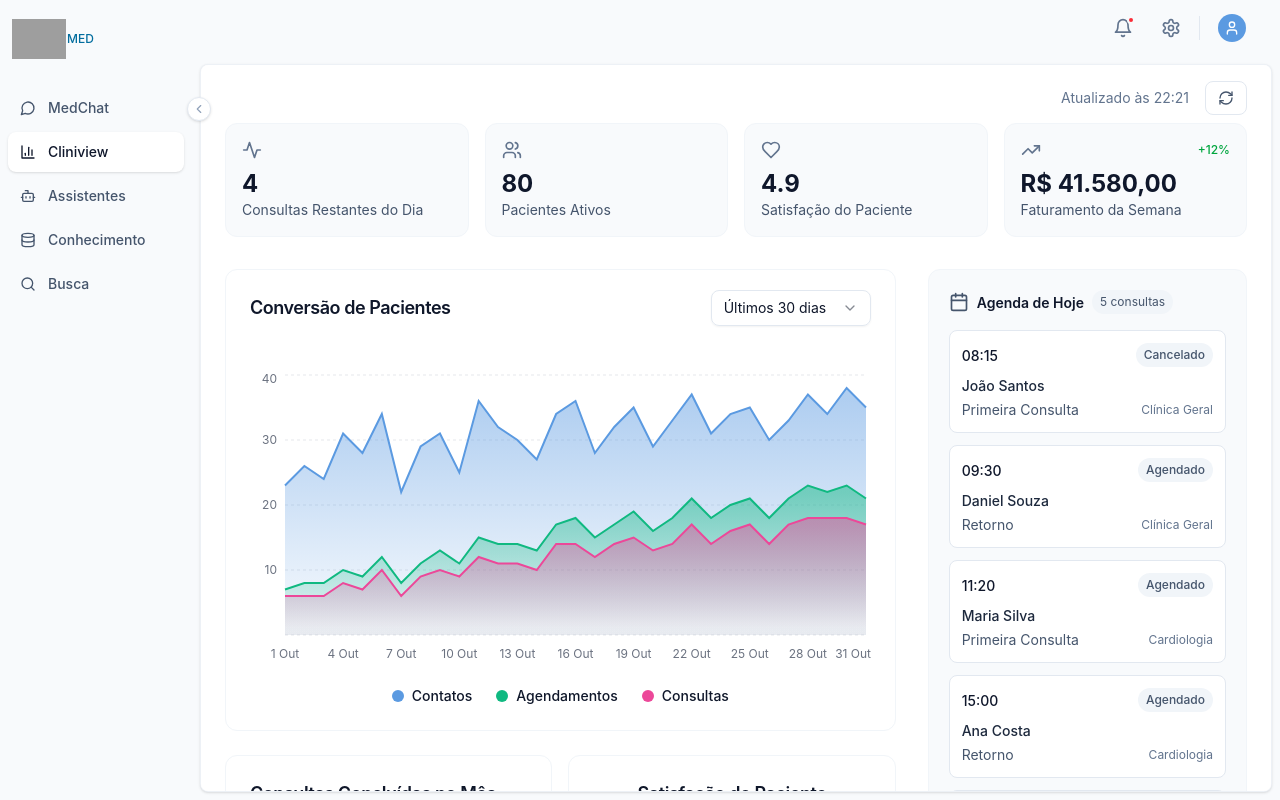
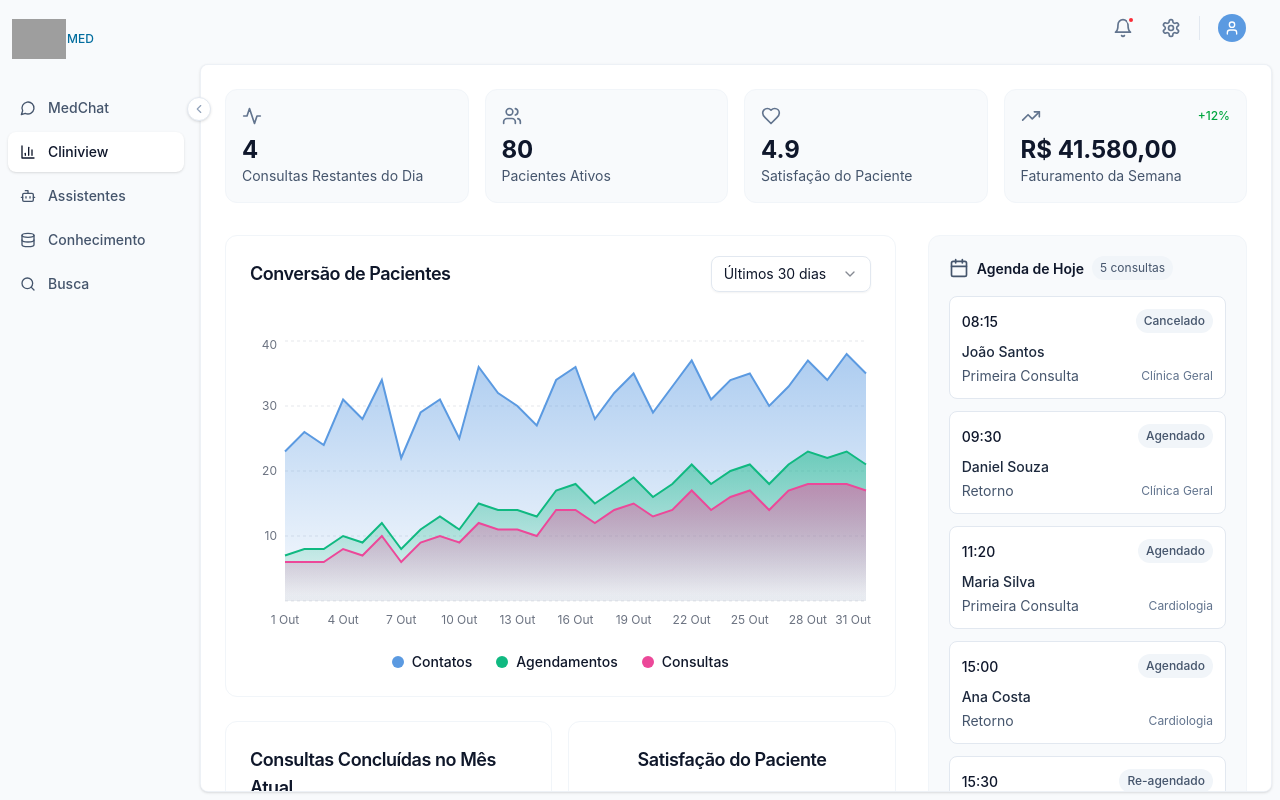
Before and after one commit to oasisagx/interface-oasismed, a React app: page /cliniview in a window 1280 px wide. Built offline with nearby package versions, Linux system fonts and the light colour scheme; grey boxes are pictures that could not be loaded; the HTML template or start-up script is replaced by a standard one.

Commit message:
final-review-refinamentos

```diff
--- a/src/components/assistentes/TranscricaoSidebar.tsx
+++ b/src/components/assistentes/TranscricaoSidebar.tsx
@@ -49,7 +49,7 @@ const TranscricaoSidebar: React.FC<TranscricaoSidebarProps> = ({
       <div className="bg-slate-50 rounded-xl border border-slate-100 flex-1 flex flex-col">
         {/* New Recording Button */}
         {selectedHistory && (
-          <div className="p-4 pb-2 border-b border-slate-100">
+          <div className="p-2 pb-1 border-b border-slate-100">
             <Button variant="secondary" onClick={onNewRecordingClick} className="w-full bg-white">
               Nova Gravação/Transcrição
             </Button>
@@ -57,7 +57,7 @@ const TranscricaoSidebar: React.FC<TranscricaoSidebarProps> = ({
         )}
 
         {/* History Section */}
-        <div className="p-4 overflow-y-auto scrollbar-thin">
+        <div className="p-2 overflow-y-auto scrollbar-thin">
           <h3 className="text-base text-center font-semibold text-foreground mb-3">Histórico</h3>
           <div className="space-y-1">
             {history.map((item) => (
@@ -78,10 +78,10 @@ const TranscricaoSidebar: React.FC<TranscricaoSidebarProps> = ({
           </div>
         </div>
 
-        <div className="h-px bg-slate-100 mx-4"></div>
+        <div className="h-px bg-slate-100 mx-2"></div>
 
         {/* Templates Section */}
-        <div className="p-4">
+        <div className="p-2">
           <h3 className="text-base text-center font-semibold text-foreground mb-3">Templates</h3>
           <div className="space-y-2">
             {templates.map((template) => (
@@ -102,7 +102,7 @@ const TranscricaoSidebar: React.FC<TranscricaoSidebarProps> = ({
         </div>
 
         {/* Action Button */}
-        <div className="p-4 mt-auto">
+        <div className="p-2">
           {isTemplateSelected && (
             <div className="flex items-center space-x-2">
               {isEditing ? (
--- a/src/pages/CliniView.tsx
+++ b/src/pages/CliniView.tsx
@@ -6,7 +6,6 @@ import { useDashboard } from '../hooks/useDashboard';
 import ScheduleModal from '../components/ScheduleModal';
 import {
   Loader2,
-  RefreshCw,
   Calendar,
   Users,
   Activity,
@@ -17,7 +16,7 @@ import {
 } from 'lucide-react';
 
 const CliniView: React.FC = () => {
-  const { metrics, agendaHoje, statusSistema, isLoading, refreshData, lastUpdated } = useDashboard();
+  const { metrics, agendaHoje, statusSistema, isLoading } = useDashboard();
   const [isModalOpen, setIsModalOpen] = useState(false);
 
   const getStatusColor = (status: string) => {
@@ -58,24 +57,7 @@ const CliniView: React.FC = () => {
     <div className="h-full bg-white overflow-auto">
       {isModalOpen && <ScheduleModal onClose={() => setIsModalOpen(false)} />}
 
-      {/* Header */}
-      <div className="px-6 pt-4 pb-0">
-        <div className="flex items-center justify-end">
-          <div className="flex items-center space-x-4">
-            <span className="text-sm text-slate-500">
-              Atualizado às {lastUpdated.toLocaleTimeString('pt-BR', { hour: '2-digit', minute: '2-digit' })}
-            </span>
-            <button
-              onClick={refreshData}
-              className="flex items-center space-x-2 px-3 py-2 text-sm text-slate-600 border border-slate-200 rounded-lg hover:bg-slate-50 transition-colors"
-            >
-              <RefreshCw className="w-4 h-4" />
-            </button>
-          </div>
-        </div>
-      </div>
-
-      <div className="px-6 pt-2 pb-6">
+      <div className="px-6 pt-6 pb-6">
         {/* Métricas que mudam em tempo real */}
         <div className="grid grid-cols-2 lg:grid-cols-4 gap-4 mb-8">
           {metrics.map((metric, index) => (
```
